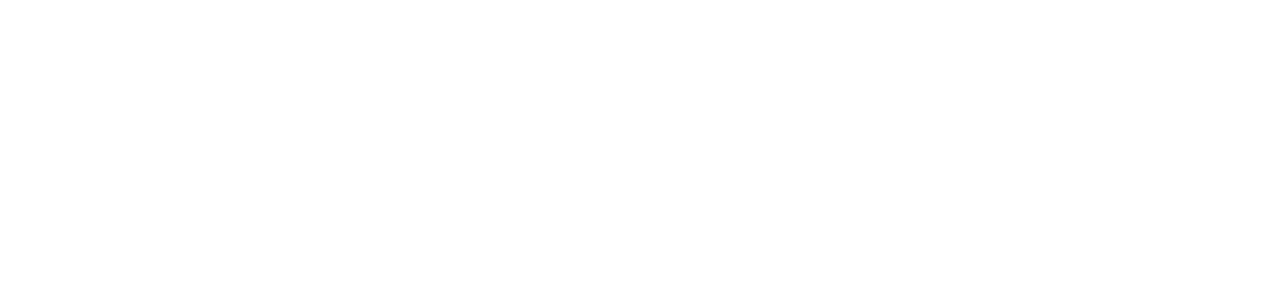
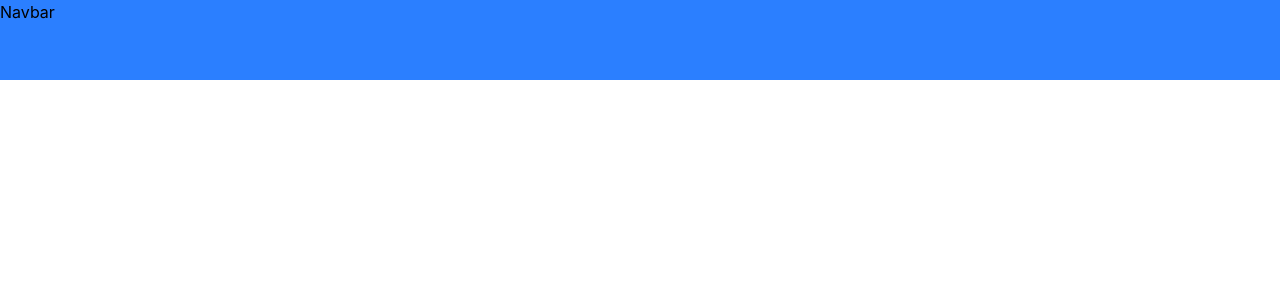
Before and after one commit to Developerfiyin/React-js-project, a React (Vite) app: page / in a window 1280 px wide. Shown: the top 300 px of the page. Built offline with nearby package versions, Linux system fonts and the light colour scheme.

Commit message:
Update Navbar.jsx

```diff
--- a/src/App.jsx
+++ b/src/App.jsx
@@ -1,12 +1,12 @@
 import { useState } from 'react'
-
+import Navbar from './Components/Navbar'
 function App() {
 
   return (
     <>
 
 <div>
-
+  <Navbar/>
   </div>
  </>
   )
--- a/src/Components/Navbar.jsx
+++ b/src/Components/Navbar.jsx
@@ -2,7 +2,7 @@
 
 const Navbar = () => {
   return (
-    <div>Navbar</div>
+    <div className='bg-blue-500 bg-cover h-20 '>Navbar</div>
   )
 }
 
```
